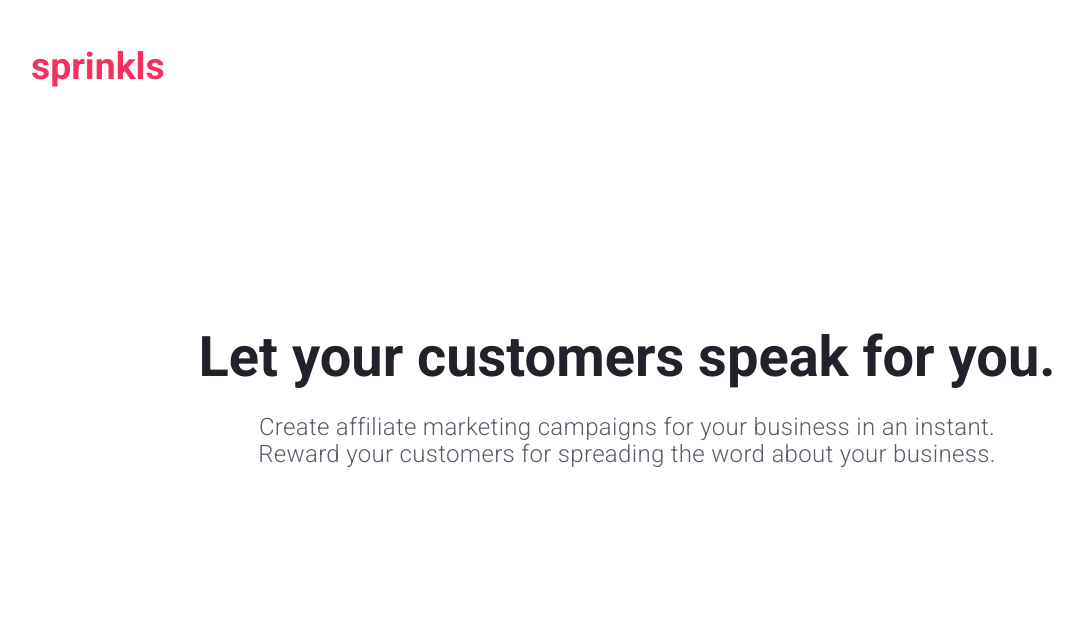
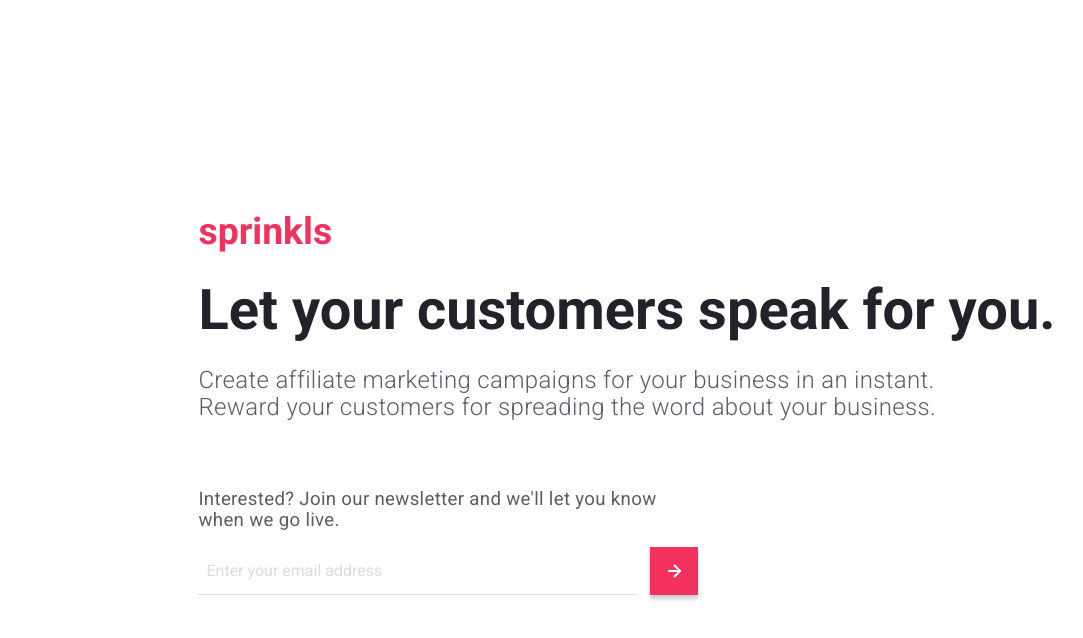
Before and after one commit to thetimothyp/sprinkls-website, a Gatsby site: page / in a window 1280 px wide. Shown: the whole page, without its empty margins (13-1096 px from the left). Built offline with nearby package versions, Linux system fonts and the light colour scheme; Gatsby itself is replaced by a stand-in of ours.

Commit message:
feat: basic styling of index page

```diff
--- a/gatsby-config.js
+++ b/gatsby-config.js
@@ -17,5 +17,13 @@
       },
       __key: "images",
     },
+    {
+      resolve: 'gatsby-plugin-mailchimp',
+      options: {
+        // https://us5.admin.mailchimp.com/lists/integration/embeddedcode?id=494808
+        endpoint: 'https://gmail.us5.list-manage.com/subscribe/post?u=9da2f98d0a31a22f470675b9c&amp;id=fb55288500',
+        timeout: 3500, // number; the amount of time, in milliseconds, that you want to allow mailchimp to respond to your request before timing out. defaults to 3500
+      },
+    }
   ],
 };
--- a/package.json
+++ b/package.json
@@ -19,12 +19,14 @@
     "gatsby": "^3.13.0",
     "gatsby-plugin-gatsby-cloud": "^3.1.0",
     "gatsby-plugin-image": "^1.13.0",
+    "gatsby-plugin-mailchimp": "^5.2.2",
     "gatsby-plugin-sass": "^4.13.0",
     "gatsby-plugin-sharp": "^3.13.0",
     "gatsby-source-filesystem": "^3.13.0",
     "gatsby-transformer-sharp": "^3.13.0",
     "react": "^17.0.1",
     "react-dom": "^17.0.1",
+    "react-icons": "^4.2.0",
     "sass": "^1.39.2"
   }
 }
--- /dev/null
+++ b/src/components/mailchimp-form.js
@@ -0,0 +1,32 @@
+import React, { useState } from 'react';
+import { BiRightArrowAlt } from 'react-icons/bi';
+import './mailchimp-form.scss';
+
+const MailchimpForm = () => {
+  const [email, setEmail] = useState('');
+
+  const handleSubmit = (e) => {
+    e.preventDefault();
+    alert(email);
+  }
+
+  return (
+    <div className="mailchimp">
+      <p>Interested? Join our newsletter and we'll let you know when we go live.</p>
+      <form className="email-input-container">
+        <input
+          className="email-input"
+          placeholder="Enter your email address"
+          value={email}
+          onChange={(e) => setEmail(e.target.value)}
+          type="email"
+        />
+        <button className="submit" type="submit" onClick={handleSubmit}>
+          <BiRightArrowAlt color="#FFF" size={24}/>
+        </button>
+      </form>
+    </div>
+  )
+};
+
+export default MailchimpForm;
--- /dev/null
+++ b/src/components/mailchimp-form.scss
@@ -0,0 +1,55 @@
+$red: #f4305f;
+
+.mailchimp {
+  padding: 36px 0;
+  max-width: 500px;
+
+  h2 {
+    margin: 8px 0;
+  }
+
+  p {
+    font-weight: 400;
+    font-size: 14pt;
+    margin: 8px 0;
+    line-height: 1.3rem;
+  }
+}
+
+.email-input-container {
+  margin-top: 16px;
+  display: flex;
+}
+
+.email-input {
+  flex: 1;
+  appearance: none;
+  padding: 8px;
+  font-family: "Roboto", sans-serif, serif;
+  font-size: 12pt;
+  border: none;
+  border-bottom: 1px solid gainsboro;
+  background-color: rgba(255, 255, 255, 0);
+  outline: none;
+  color: #232129;
+
+  &::placeholder {
+    color: gainsboro;
+  }
+}
+
+.submit {
+  box-shadow: 0 4px 4px rgba(0, 0, 0, 0.2);
+  margin-left: 12px;
+  display: flex;
+  align-items: center;
+  padding: 12px;
+  border: none;
+  background-color: $red;
+  transition: background-color 300ms;
+
+  &:hover {
+    cursor: pointer;
+    background-color: #dc0a3b;
+  }
+}
--- a/src/pages/index.js
+++ b/src/pages/index.js
@@ -1,19 +1,18 @@
 import * as React from "react";
 import "@fontsource/roboto";
 import "@fontsource/roboto/300.css";
+import "@fontsource/roboto/500.css";
 import "@fontsource/roboto/700.css";
 import "./index.scss";
+import MailchimpForm from "../components/mailchimp-form";
 
 // markup
 const IndexPage = () => {
   return (
-    <>
-      <header>
-        <h1 className="logo">sprinkls</h1>
-      </header>
     <main className="page">
       <title>Home Page</title>
       <div className="hero">
+        <h1 className="logo">sprinkls</h1>
         <h1>
           Let your customers speak for you.
         </h1>
@@ -22,9 +21,9 @@
             Create affiliate marketing campaigns for your business in an instant. Reward your customers for spreading the word about your business.
           </p>
         </div>
+        <MailchimpForm />
       </div>
     </main>
-    </>
   )
 }
 
--- a/src/pages/index.scss
+++ b/src/pages/index.scss
@@ -14,20 +14,20 @@
   flex-direction: column;
 }
 
-.logo {
-  color: $red;
-  font-family: "Roboto", sans-serif, serif;
-  font-weight: 700;
-  font-size: 28pt;
-  margin: 36px;
-}
-
 .hero {
   display: flex;
   flex-direction: column;
-  align-items: center;
+  align-items: flex-start;
   height: 100vh;
   justify-content: center;
+
+  .logo {
+    color: $red;
+    font-family: "Roboto", sans-serif, serif;
+    font-weight: 700;
+    font-size: 28pt;
+    margin: 24px 0;
+  }
 
   h1 {
     font-size: 42pt;
@@ -42,7 +42,6 @@
 
 .description {
   max-width: 800px;
-  text-align: center;
 }
 
 p {
```
Also changed, not shown: 1 other file. Lines whose indentation alone changed are shown as unchanged.
